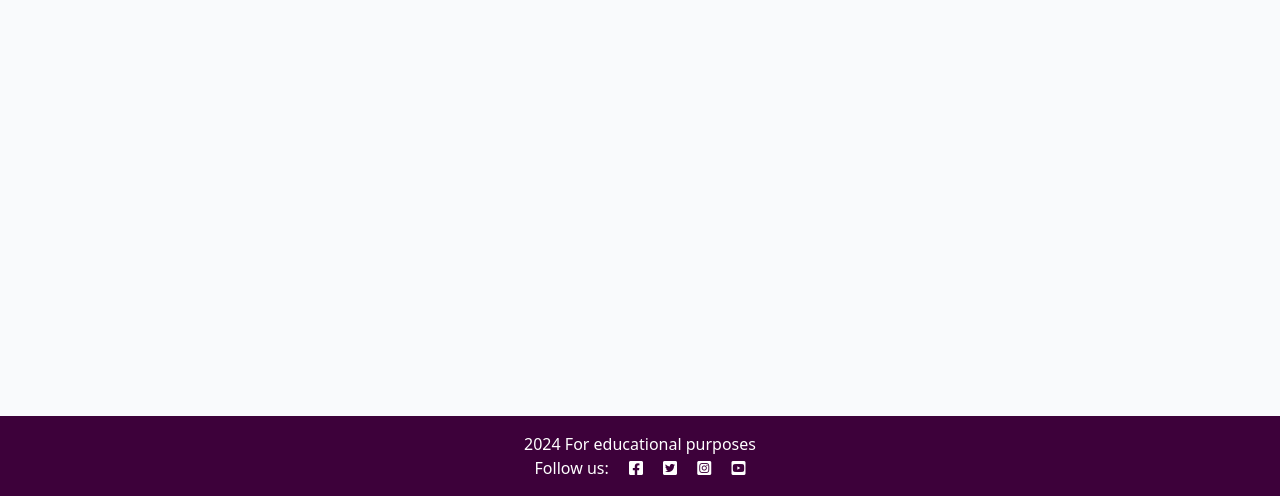
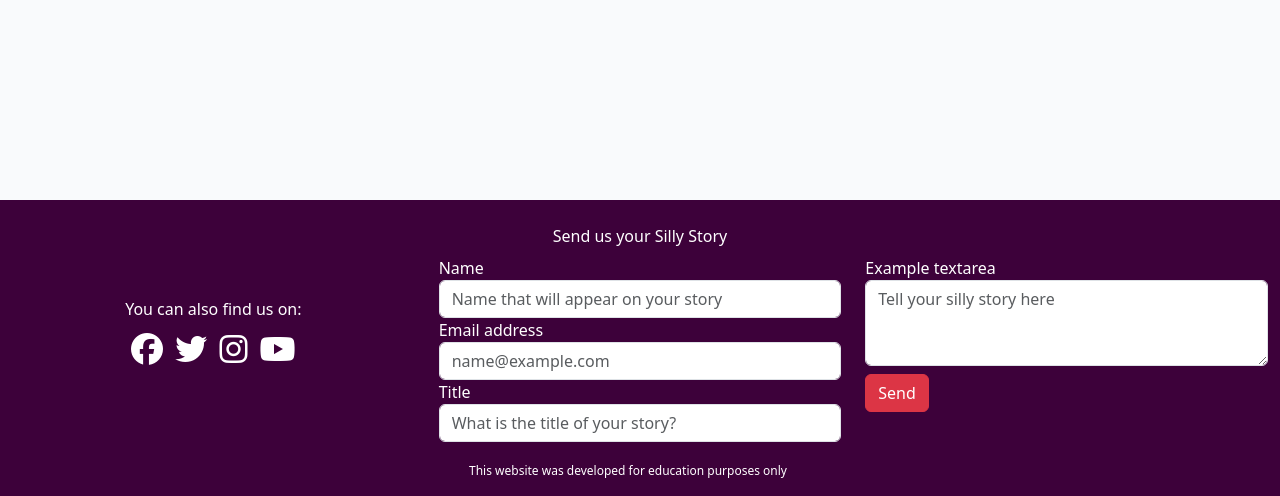
Before and after one commit to Nathisaraujo/project4, a Django app: page / in a window 1280 px wide. Shown: the part 304-800 px from the top of the page. Run offline with Django 4.2, Linux system fonts and the light colour scheme; data that the repository does not hold is empty.

Commit message:
changed and styled footer

```diff
--- a/blog/templates/blog/index.html
+++ b/blog/templates/blog/index.html
@@ -33,15 +33,9 @@
     </nav>
     {% endif %}
 </div>
-
-<!-- index.html content ends here -->
 {% endblock %}
 
-
-{% block copyright %}
-    2024 For educational purposes
-{% endblock %}
-
+<!-- index.html nav starts here -->
 {% block nav %}
 <nav class="navbar navbar-expand-lg bg-body-tertiary">
     <div class="container-fluid">
@@ -69,3 +63,50 @@
     </div>
   </nav>
 {% endblock %}
+
+<!-- index.html footer starts here -->
+{% block footer %}
+<div class="container-fluid">
+  <div class="row">
+    <div class="col-sm-4 text-center text-white align-self-center">
+      <p>You can also find us on: <br></p>
+      <div>
+        <i class="m-1 fa-brands fa-facebook fa-2xl"></i>
+        <i class="m-1 fab fa-twitter fa-2xl"></i>
+        <i class="m-1 fab fa-instagram fa-2xl"></i>
+        <i class="m-1 fab fa-youtube fa-2xl"></i>
+      </div>
+    </div>
+    <div class="col-sm-4">
+      <p class="m-2 text-white text-center">Send us your Silly Story</p>
+      <form>
+        <div class="form-group text-white">
+          <label for="formGroupExampleInput">Name</label>
+          <input type="text" class="form-control" id="formGroupExampleInput" placeholder="Name that will appear on your story">
+        </div>
+        <div class="form-group text-white">
+          <label for="exampleFormControlInput1">Email address</label>
+          <input type="email" class="form-control" id="exampleFormControlInput1" placeholder="name@example.com">
+        </div>
+        <div class="form-group text-white">
+          <label for="formGroupExampleInput">Title</label>
+          <input type="text" class="form-control" id="formGroupExampleInput" placeholder="What is the title of your story?">
+        </div>
+      </form>
+    </div>
+    <div class="col-sm-4">
+      <form>
+      <div class="form-group textarea-margin text-white">
+        <label for="exampleFormControlTextarea1">Example textarea</label>
+        <textarea class="form-control" id="exampleFormControlTextarea1" rows="3" placeholder="Tell your silly story here"></textarea>
+      </div>
+      <button type="submit" class="btn btn-danger">Send</button>
+      </div>
+    </div>
+    </form>
+  </div>
+  <div class="row col-12">
+    <p class="tiny-text text-white text-center">This website was developed for education purposes only</p>
+  </div>
+</div>
+{% endblock footer%}
--- a/static/css/style.css
+++ b/static/css/style.css
@@ -2,58 +2,58 @@ body {
     background-color: #F9FAFC;
 }
 
-.brand {
+/* .brand {
     font-family: Lato, sans-serif;
     font-size: 1.4rem;
     font-weight: 700;
     color: #4A4A4F;
-}
+} */
 
-.red-o {
+/* .red-o {
     color: #E84610;
-}
+} */
 
-.thin {
+/* .thin {
     font-weight: 300;
-}
+} */
 
-.light-bg {
+/* .light-bg {
     background-color: #fff;
-}
+} */
 
 .main-bg {
     background-color: #F9FAFC;
 }
 
-.card {
+/* .card {
     border: none;
     background-color: transparent;
-}
+} */
 
-.image-container {
+/* .image-container {
     position: relative;
-}
+} */
 
-.image-flash {
+/* .image-flash {
     position: absolute;
     bottom: 5%;
     min-width: 30%;
     left: -2px;
     background-color: #188181;
-}
+} */
 
-.scale {
+/* .scale {
     width: 100%;
     height: auto;
-}
+} */
 
-.author {
+/* .author {
     color: white;
     margin: 4px;
     text-transform: uppercase;
-}
+} */
 
-.masthead {
+/* .masthead {
     margin-top: 10px;
     overflow: hidden;
     position: relative;
@@ -85,47 +85,47 @@ body {
     -moz-transform: skew(15deg);
     transform: skew(15deg);
     z-index: 100;
-}
+} */
 
 .post-link {
     text-decoration: none;
     color: #445261;
 }
 
-.post-title {
+/* .post-title {
     margin-top: 10%;
     margin-left: 5%;
-}
+} */
 
-.post-subtitle {
+/* .post-subtitle {
     margin-left: 5%;
     color: lightgray;
-}
+} */
 
-.btn-signup,
+/* .btn-signup,
 .btn-edit {
     background-color: #188181;
     color: #fff;
-}
+} */
 
-.btn-signup:hover,
+/* .btn-signup:hover,
 .btn-signup:active {
     background-color: #fff;
     color: #23BBBB;
-}
+} */
 
-.link {
+/* .link {
     color: #23BBBB;
     text-decoration: none;
-}
+} */
 
-.link:hover,
+/* .link:hover,
 .link:active {
     color: #445261;
     text-decoration: underline;
-}
+} */
 
-.btn-like {
+/* .btn-like {
     color: #E84610;
     border: none;
     background: transparent;
@@ -134,22 +134,22 @@ body {
 .btn-delete {
     color: #fff;
     background: #E84610;
-}
+} */
 
-.btn-like:hover,
+/* .btn-like:hover,
 .btn-like:active {
     color: #E84610;
     background: transparent;
     border: none;
-}
+} */
 
-.faded {
+/* .faded {
     color: rgb(172, 175, 175);
 }
 
 .approval {
     color: rgb(222, 146, 168);
-}
+} */
 
 /* my css */
 
@@ -186,6 +186,16 @@ body {
     text-align: justify;
 }
 
+.textarea-margin {
+    margin-top: 2.5rem;
+}
+
+.tiny-text {
+    font-size: 12px;
+    margin-top: 20px;
+    margin-bottom: 0px;
+}
+
 /*I modified */
 
 .post-link:hover,
@@ -196,7 +206,10 @@ body {
     background-color:#dba2d8;
 }
 
-
 .dark-bg {
     background-color: #3d013a;
 }
+
+.btn-danger {
+    margin-top: 0.5rem;
+}
--- a/templates/base.html
+++ b/templates/base.html
@@ -14,7 +14,7 @@
     <link href="https://fonts.googleapis.com/css2?family=Lato:wght@300;700&display=swap" rel="stylesheet">
 
     <!-- Font Awesome CSS -->
-    <link rel="stylesheet" href="https://cdnjs.cloudflare.com/ajax/libs/font-awesome/5.15.3/css/all.min.css">
+    <link rel="stylesheet" href="https://cdnjs.cloudflare.com/ajax/libs/font-awesome/6.5.1/css/all.min.css">
 
     <!-- Bootstrap CSS -->
     <link href="https://cdn.jsdelivr.net/npm/bootstrap@5.3.2/dist/css/bootstrap.min.css" rel="stylesheet"
@@ -42,16 +42,11 @@
     </main>
 
     <!-- Footer -->
+
     <footer class="footer mt-auto py-3 dark-bg">
-        <p class="m-0 text-center text-white">
-            {% block copyright %}
-            {% endblock copyright %}
-        </p>
-        <p class="m-0 text-center text-white">Follow us: <i class="fab fa-facebook-square ms-3"></i>
-            <i class="fab fa-twitter-square ms-3"></i>
-            <i class="fab fa-instagram-square ms-3"></i>
-            <i class="fab fa-youtube-square ms-3"></i>
-        </p>
+        {% block footer %}
+        <!-- Footer Goes here -->
+        {% endblock footer %}
     </footer>
 
     <script src="https://cdn.jsdelivr.net/npm/bootstrap@5.3.2/dist/js/bootstrap.bundle.min.js"
```
